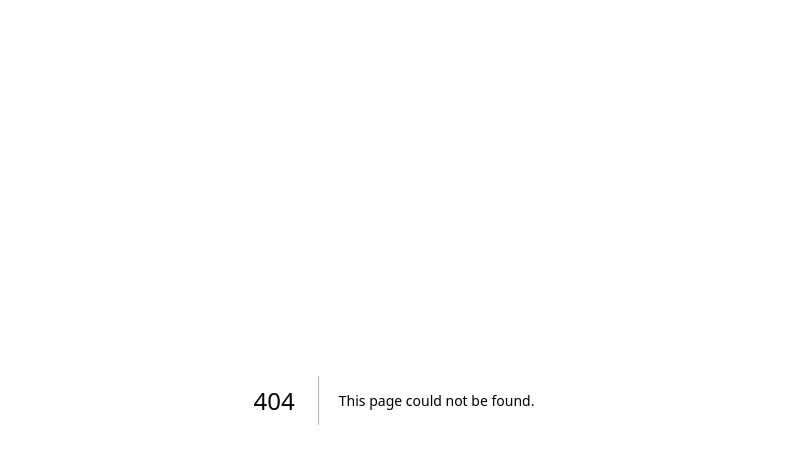
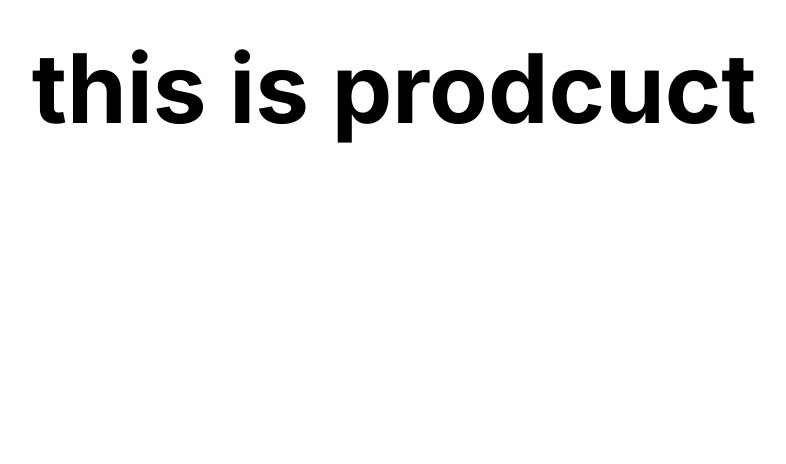
Before and after one commit to sumonpaul55/next-js, a Next.js app: page /products in a window 1280 px wide. Before the commit this address had no page. Shown: the top 464 px of the page, without its empty margins (246-1032 px from the left). Built offline with nearby package versions, Linux system fonts and the light colour scheme.

Commit message:
dynamic route id created

```diff
--- a/src/app/about/page.js
+++ /dev/null
@@ -1,12 +0,0 @@
-import React from 'react';
-
-const AboutPage = () => {
-    return (
-        <div>
-            <h2>this is About page</h2>
-
-        </div>
-    );
-};
-
-export default AboutPage;
--- a/src/app/contact/page.js
+++ /dev/null
@@ -1,11 +0,0 @@
-import React from 'react';
-
-const ContactPage = () => {
-    return (
-        <div>
-            Contact us page
-        </div>
-    );
-};
-
-export default ContactPage;
--- a/src/app/globals.css
+++ b/src/app/globals.css
@@ -1,24 +1,3 @@
 @tailwind base;
 @tailwind components;
 @tailwind utilities;
-
-:root {
-  --foreground-rgb: 0, 0, 0;
-  --background-start-rgb: 214, 219, 220;
-  --background-end-rgb: 255, 255, 255;
-}
-
-@media (prefers-color-scheme: dark) {
-  :root {
-    --foreground-rgb: 255, 255, 255;
-    --background-start-rgb: 0, 0, 0;
-    --background-end-rgb: 0, 0, 0;
-  }
-}
-
-body {
-  color: rgb(var(--foreground-rgb));
-  background: linear-gradient(to bottom,
-      transparent,
-      rgb(var(--background-end-rgb))) rgb(var(--background-start-rgb));
-}
--- /dev/null
+++ b/src/app/products/[id]/page.js
@@ -0,0 +1,11 @@
+import React from 'react';
+
+const DynamicPage = () => {
+    return (
+        <div>
+            this is dynamic page
+        </div>
+    );
+};
+
+export default DynamicPage;
--- /dev/null
+++ b/src/app/products/page.js
@@ -0,0 +1,9 @@
+const Productspage = () => {
+    return (
+        <div>
+            <h1 className="text-8xl font-bold text-center mt-10">this is prodcuct</h1>
+        </div>
+    );
+};
+
+export default Productspage;
```
